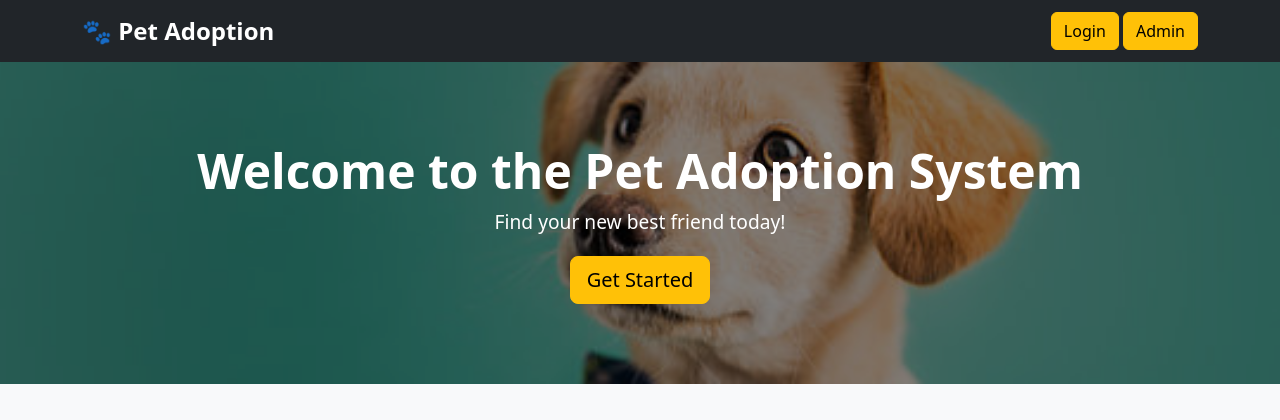
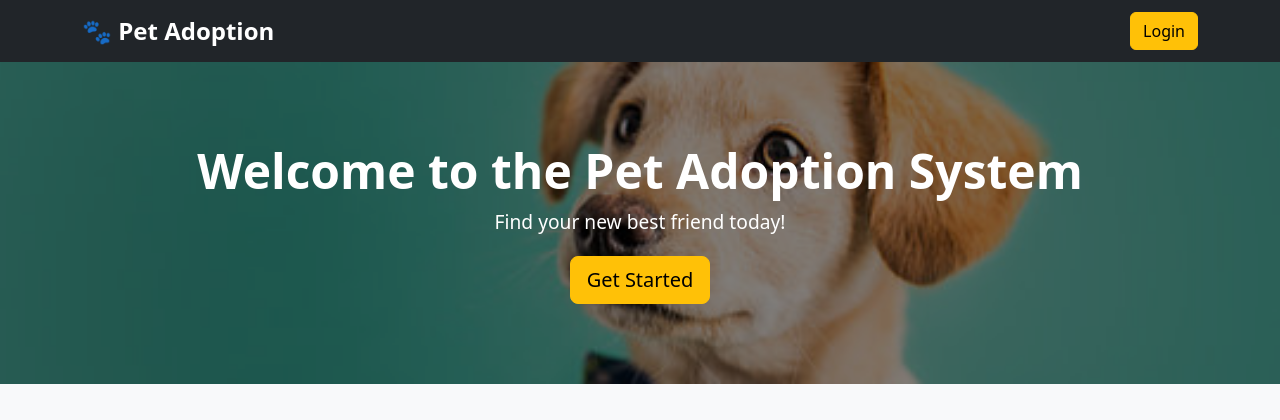
Before and after one commit to Nabeela-Nadeer/pet-adoption-system, a Django app: page / in a window 1280 px wide. Shown: the top 420 px of the page. Run offline with Django 5.2, Linux system fonts and the light colour scheme.

Commit message:
admin removed from home

```diff
--- a/user/templates/user/home.html
+++ b/user/templates/user/home.html
@@ -43,7 +43,6 @@
         <a class="navbar-brand" href="{% url 'home' %}">🐾 Pet Adoption</a>
         <div class="ms-auto">
             <a href="{% url 'user_login' %}" class="btn btn-warning">Login</a>
-            <a href='/admin/' class="btn btn-warning">Admin</a>
         </div>
     </div>
 </nav>
```
